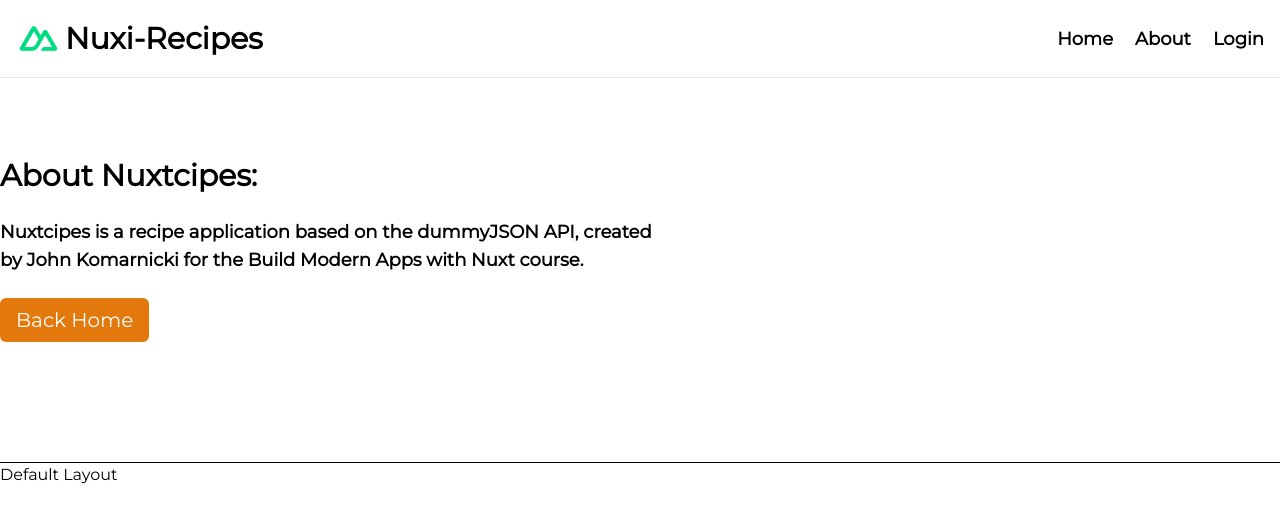
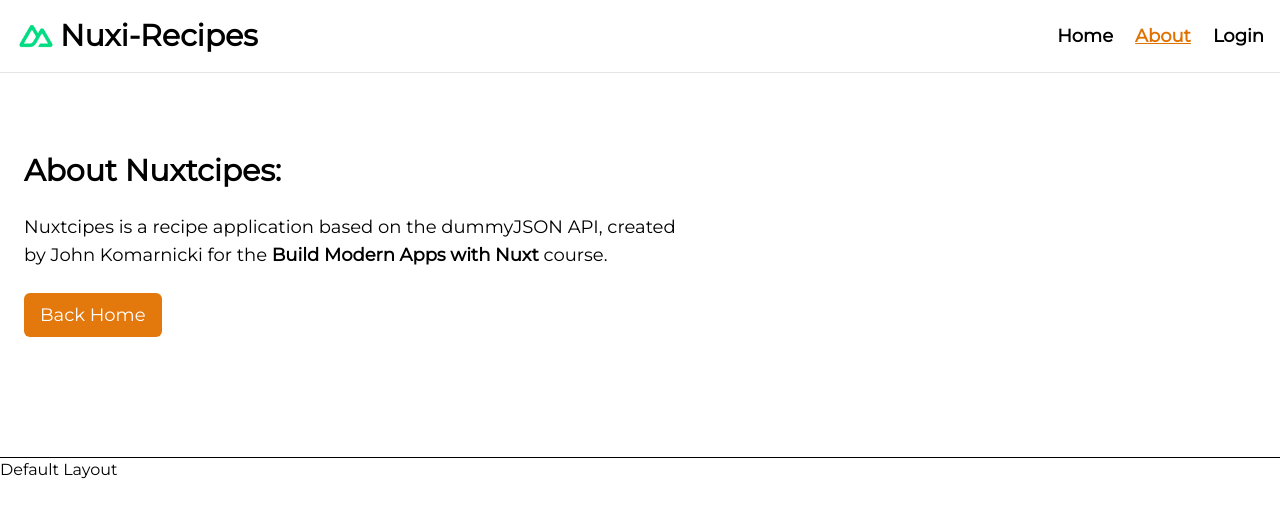
Before and after one commit to Sahasawat-Boss/Nuxi-Recipes-v4-Structure, a Nuxt app: page /about in a window 1280 px wide. Shown: the top 522 px of the page. Built offline with nearby package versions, Linux system fonts and the light colour scheme.

Commit message:
u pages ui

```diff
--- a/app/components/BaseNav.vue
+++ b/app/components/BaseNav.vue
@@ -3,18 +3,35 @@
         <nav class="flex flex-col sm:flex-row container px-4">
             <NuxtLink to="/" class="flex gap-1 items-center">
                 <!-- <img class="w-14" src="public/icon-green.png" alt="icon" /> -->
-                <NuxtImg width="45px" src="/icon-green.png" alt="icon" />
-                <span class="text-3xl font-bold">Nuxi-Recipes</span>
+                <NuxtImg width="40px" src="/icon-green.png" alt="icon" />
+                <span class="text-xl md:text-3xl font-bold">Nuxi-Recipes</span>
             </NuxtLink>
-            <ul class="flex gap-5.5 items-center ml-auto sm:text-lg font-bold capitalize">
+            <ul
+                class="flex gap-5.5 items-center ml-auto sm:text-lg font-bold capitalize"
+            >
                 <li>
-                    <NuxtLink to="/">Home</NuxtLink>
+                    <NuxtLink
+                        to="/"
+                        active-class="text-amber-600 underline"
+                        exact-active-class="text-amber-600 underline"
+                        >Home</NuxtLink
+                    >
                 </li>
                 <li>
-                    <NuxtLink to="/about">About</NuxtLink>
+                    <NuxtLink
+                        to="/about"
+                        active-class="text-amber-600 underline"
+                        exact-active-class="text-amber-600 underline"
+                        >About</NuxtLink
+                    >
                 </li>
                 <li>
-                    <NuxtLink to="/login">Login</NuxtLink>
+                    <NuxtLink
+                        to="/login"
+                        active-class="text-amber-600 underline"
+                        exact-active-class="text-amber-600 underline"
+                        >Login</NuxtLink
+                    >
                 </li>
             </ul>
         </nav>
--- a/app/layouts/login.vue
+++ b/app/layouts/login.vue
@@ -1,7 +1,7 @@
 <template>
     <div>
+        <BaseNav />
         <slot />
-
         <hr>
         <h1>Login Layout</h1>
     </div>
--- a/app/pages/about.vue
+++ b/app/pages/about.vue
@@ -1,8 +1,8 @@
 <template>
     <main>
-        <section class="container py-20">
+        <section class="container py-20 px-6">
             <h1 class="text-3xl bold mb-6 text-balance">About Nuxtcipes:</h1>
-            <p class="text-lg bold mb-6 text-balance max-w-screen-lg">
+            <p class="text-lg mb-6 text-balance ">
                 Nuxtcipes is a recipe application based on the dummyJSON API,
                 created by John Komarnicki for the
                 <span class="font-bold">Build Modern Apps with Nuxt</span>
@@ -10,7 +10,7 @@
             </p>
             <NuxtLink to="/">
                 <button
-                    class="px-4 py-2 text-white self-start bg-amber-600/95 rounded-md text-xl hover"
+                    class="px-4 py-2 text-white self-start bg-amber-600/95 rounded-md text-lg hover"
                 >
                     Back Home
                 </button>
--- a/app/pages/login.vue
+++ b/app/pages/login.vue
@@ -12,7 +12,7 @@
                     </h1>
                     <NuxtLink to="/">
                         <button
-                            class="px-4 py-2 text-white self-start bg-amber-600/95 rounded-md text-xl hover"
+                            class="px-4 py-2 text-white self-start bg-amber-600/95 rounded-md text-lg hover"
                         >
                             Back Home
                         </button>
--- a/app/pages/recipes/[id].vue
+++ b/app/pages/recipes/[id].vue
@@ -11,7 +11,9 @@
     <div class="flex flex-col max-w-screen-lg container px-10 py-8">
         <!-- Header -->
         <div class="flex flex-col mb-6">
-            <h2 class="text-5xl mb-4 font-semibold">{{ data?.name }}</h2>
+            <h2 class="text-2xl md:text-5xl mb-4 font-semibold">
+                {{ data?.name }}
+            </h2>
             <div class="flex gap-4 text-xl mb-6">
                 <div class="flex items-center gap-1">
                     <Icon
@@ -43,9 +45,10 @@
 
         <!-- Ingredients -->
         <div class="mb-8">
-            <h2 class="text-3xl font-semibold mb-4">Ingredients</h2>
+            <h2 class="text-2xl font-semibold mb-4">Ingredients</h2>
             <ul class="grid grid-cols-1 md:grid-cols-2 gap-2 text-lg">
                 <li v-for="ingredient in data?.ingredients" :key="ingredient">
+                    <!-- don't use an id like ingredient.id as the :key Because ingredient is just a string, not an object-->
                     <label class="flex gap-2 items-center">
                         <input class="hidden peer" type="checkbox" />
                         <div
@@ -61,10 +64,11 @@
 
         <!-- Instructions -->
         <div>
-            <h2 class="text-3xl font-medium mb-4">Instructions</h2>
+            <h2 class="text-2xl bold mb-4">Instructions</h2>
             <ul class="flex flex-col text-lg gap-4">
                 <li
-                    v-for="(instruction, index) in data?.instructions " :key="instruction"
+                    v-for="(instruction, index) in data?.instructions"
+                    :key="instruction"
                     class="flex gap-2"
                 >
                     <span
@@ -93,6 +97,13 @@ const { data: rawData, error } = await useFetch<RecipeRes>(
 const data = computed(() => {
     return rawData.value?.recipes.find((r: any) => r.id === recipeId);
 });
+
+if (error.value) {
+    throw createError({
+        status: error.value?.statusCode,
+        statusText: error.value?.statusMessage,
+    });
+}
 </script>
 
 <style scoped>
```
